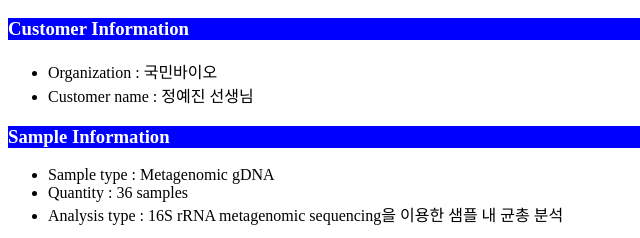
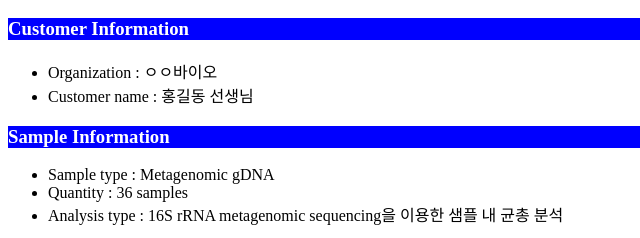
Before and after one commit to mark-cmk/report01, a plain HTML site: page index.html in a window 1280 px wide. Shown: the part 160-398 px from the top of the page, 0-640 px from the left. Drawn offline with Linux system fonts and the light colour scheme.

Commit message:
Update index.html

```diff
--- a/index.html
+++ b/index.html
@@ -22,8 +22,8 @@
                 <div class="customer">
                     <h3>Customer Information</h3>
                     <ul>
-                        <li>Organization : 국민바이오</li>
-                        <li>Customer name : 정예진 선생님</li>
+                        <li>Organization : ㅇㅇ바이오</li>
+                        <li>Customer name : 홍길동 선생님</li>
                     </ul>
                 </div>
                 <div class="sample">
```
